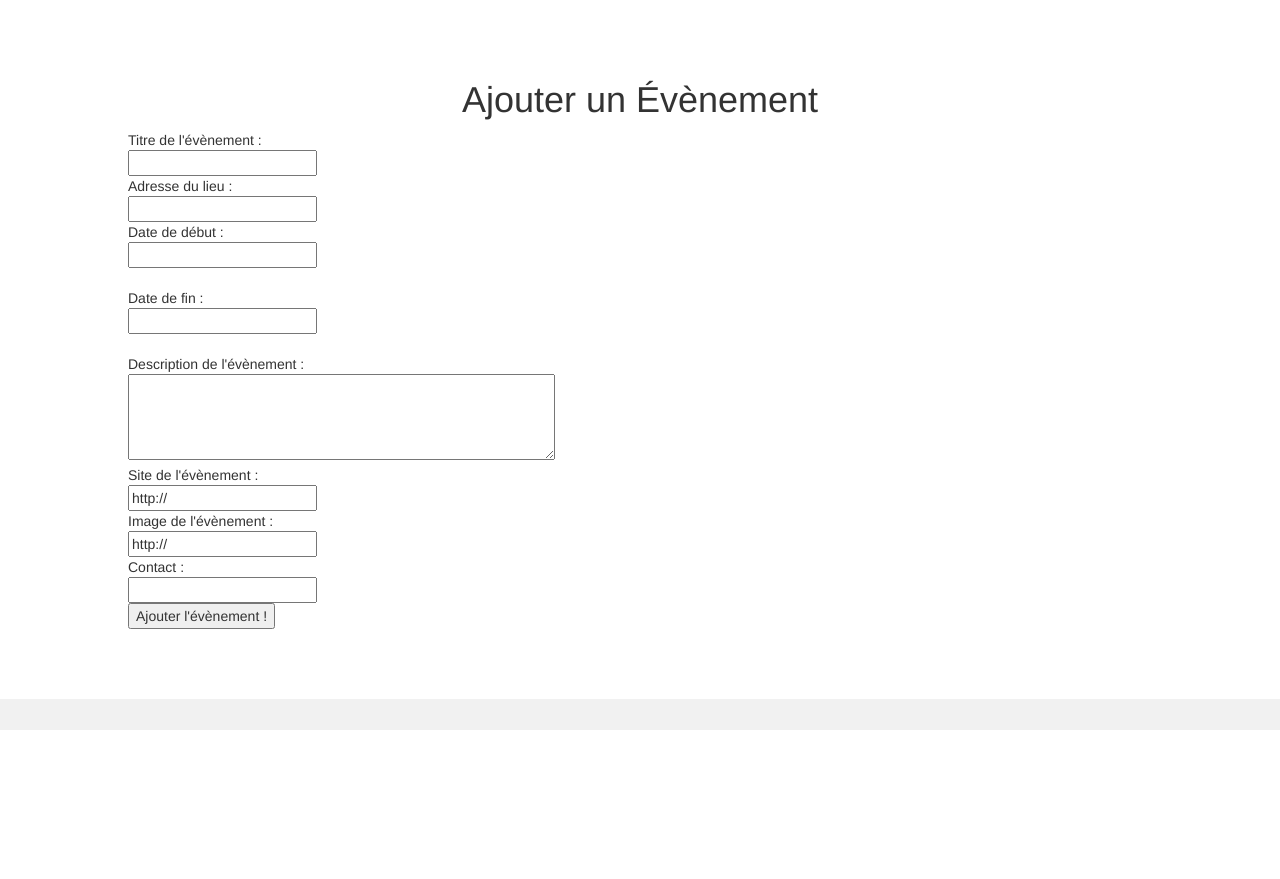
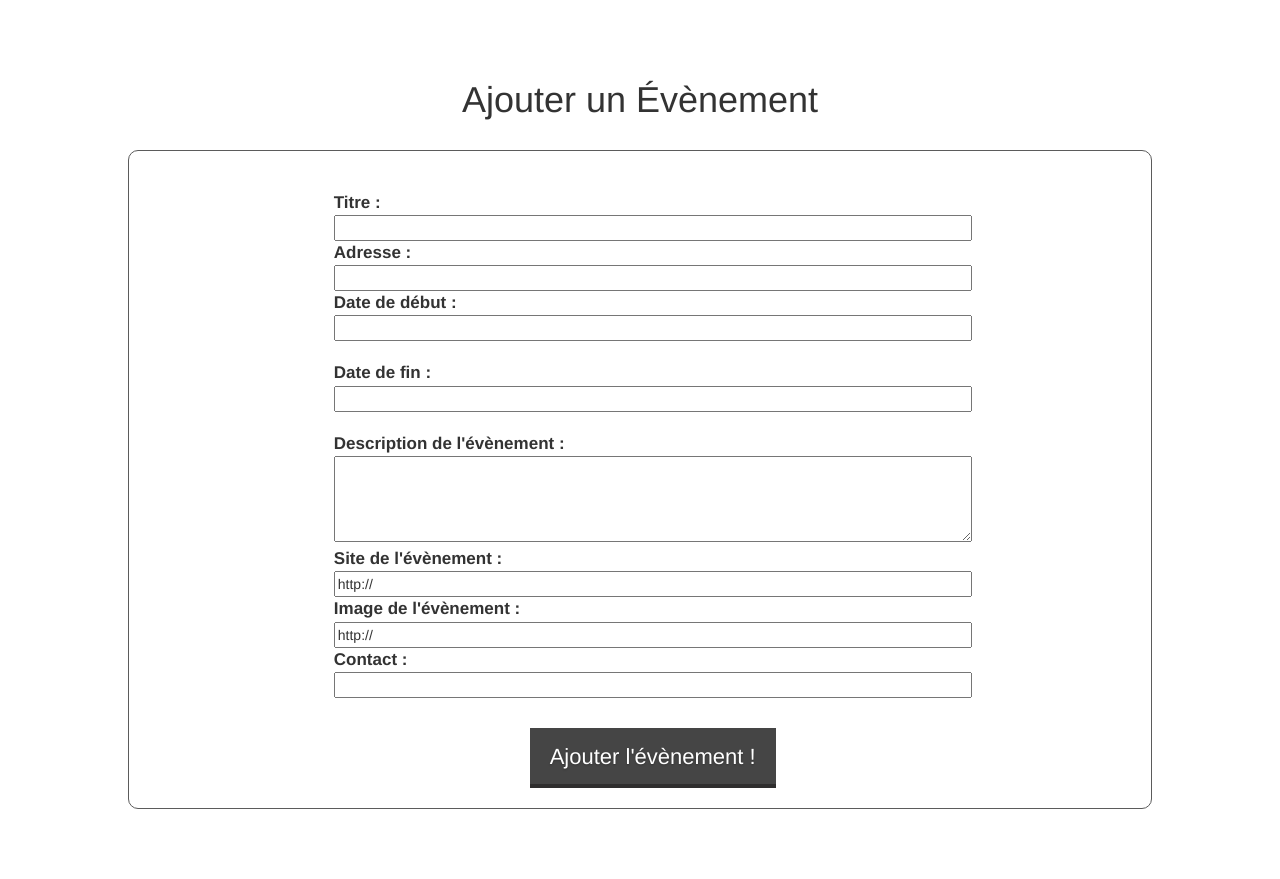
Before and after one commit to TheMrNomis/KiWi-calendar, a PHP site: page /addEvent.php in a window 1280 px wide. Shown: the part 70-949 px from the top of the page. Before the commit the page ends 800 px from the top, so only its background shows below. Run offline with PHP 8.4, Linux system fonts and the light colour scheme; some libraries are stand-ins or nearby versions.

Commit message:
css addEvent

```diff
--- /dev/null
+++ b/addEvent.css
@@ -0,0 +1,47 @@
+
+#eventForm {
+  margin-top: 30px;
+  border: 1px solid #5B5B5B;
+  padding: 20px;
+  padding-left: 20%;
+  padding-top:40px;
+  -moz-border-radius: 10px;
+-webkit-border-radius: 10px;
+border-radius: 10px; /* future proofing */
+-khtml-border-radius: 10px; /* for old Konqueror browsers */
+}
+
+#buttonDiv {
+  width:80%;
+  text-align: center;
+}
+
+#submit {
+  margin-top:30px;
+  margin-left:auto;
+  margin-right:auto;
+  height: 60px;
+  padding: 0;
+  padding-left: 20px;
+  padding-right: 20px;
+  font-size: 22px;
+  color:white;
+  text-align: center;
+  text-shadow: 0 1px 2px rgba(0, 0, 0, 0.25);
+  background: #454545;
+  border: 0;
+  border-bottom: 2px solid #2f2e2e;
+  cursor: pointer;
+  -webkit-box-shadow: inset 0 -2px #2f2e2e;
+  box-shadow: inset 0 -2px #2f2e2e;
+}
+
+#left {
+  width: 40%;
+  font-size: 17px;
+  font-weight: bold;
+}
+
+textarea, input {
+  width: 80%;
+}
--- a/addEvent.php
+++ b/addEvent.php
@@ -9,6 +9,7 @@
         <link rel="stylesheet" type="text/css" media="screen"
            href="http://tarruda.github.com/bootstrap-datetimepicker/assets/css/bootstrap-datetimepicker.min.css">
         <link rel="icon" type="image/png" href="favicon.png" />
+        <link rel="stylesheet" href="./addEvent.css" />
         <!--[if IE]><link rel="shortcut icon" type="image/x-icon" href="favicon.ico" /><![endif]-->
     </head>
     <body>
@@ -20,14 +21,14 @@
         <div id="descEvent">
               <h1>Ajouter un Évènement</h1>
 
-              <form name="eventForm">
-             Titre de l'évènement :<br>
+              <form id="eventForm" name="eventForm">
+             <div id="left">Titre :</div>
              <input type="text" name="title">
              <br>
-             Adresse du lieu :<br>
+             <div id="left">Adresse :</div>
              <input type="text" name="address">
              <br>
-             Date de début :<br>
+             <div id="left">Date de début :</div>
              <div id="datetimepicker" class="input-append date">
                <input type="text" name="dtstart"></input>
                <span class="add-on">
@@ -35,7 +36,7 @@
                </span>
              </div>
              <br>
-             Date de fin :<br>
+             <div id="left">Date de fin :</div>
              <div id="datetimepicker2" class="input-append date">
                <input type="text" name="dtend"></input>
                <span class="add-on">
@@ -43,20 +44,21 @@
                </span>
              </div>
              <br>
-             Description de l'évènement :<br>
+             <div id="left">Description de l'évènement :</div>
              <textarea name="description" rows="4" cols="50" form="eventForm">
              </textarea>
              <br>
-             Site de l'évènement :<br>
+             <div id="left">Site de l'évènement :</div>
              <input type="url" value="http://" name="site">
              <br>
-             Image de l'évènement :<br>
+             <div id="left">Image de l'évènement :</div>
              <input type="url" value="http://" name="urlImage">
              <br>
-            Contact :<br>
+            <div id="left">Contact :</div>
              <input type="text" name="contact">
+             <br>
+             <div id="buttonDiv"><button id="submit">Ajouter l'évènement !</button></div>
             </form>
-            <button id="submit">Ajouter l'évènement !</button>
 
 
 <script type="text/javascript"
```
Also changed, not shown: index.css (+8 -10 lines).
